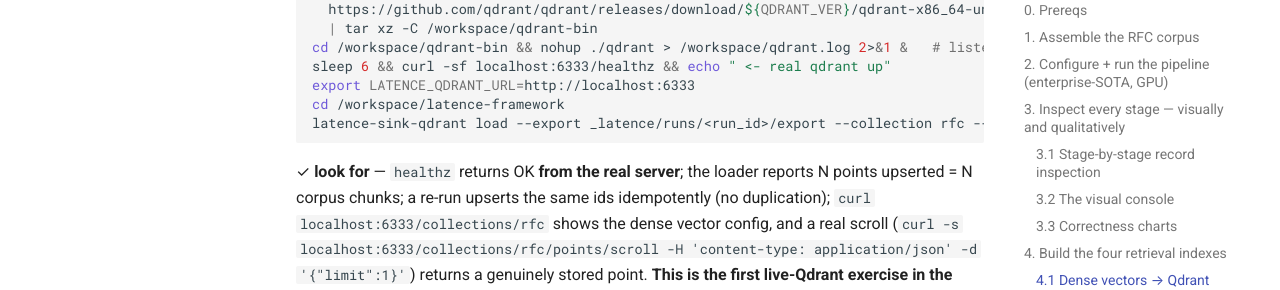
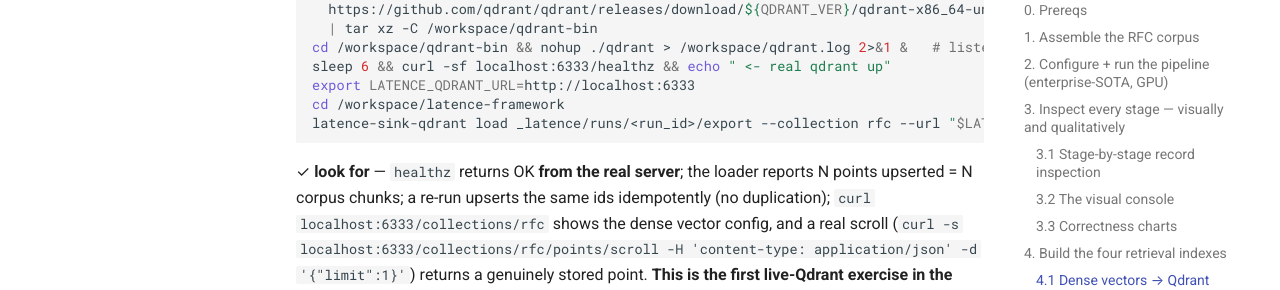
Before and after one commit to ddickmann/latence, an MkDocs documentation site: the page built from docs/TUTORIAL-rfc-retrieval-proof.md, in a window 1280 px wide and 900 px high, scrolled down 4862 px. Shown: the part 146-436 px from the top of the window. Built offline with MkDocs 1.6.1 and Material for MkDocs 9.7.7, drawn with Linux system fonts in a browser that asks for light colours; comment, search, counter and statistics services are not loaded.

Commit message:
fix(dogfood-4a-dense): The §4.1 dense-load command is written with flags the latence-sink-qdrant CLI does not accept, so a first-time operator following it literally cannot load dense vectors.

````diff
--- a/docs/TUTORIAL-rfc-retrieval-proof.md
+++ b/docs/TUTORIAL-rfc-retrieval-proof.md
@@ -200,7 +200,7 @@ cd /workspace/qdrant-bin && nohup ./qdrant > /workspace/qdrant.log 2>&1 &   # li
 sleep 6 && curl -sf localhost:6333/healthz && echo " <- real qdrant up"
 export LATENCE_QDRANT_URL=http://localhost:6333
 cd /workspace/latence-framework
-latence-sink-qdrant load --export _latence/runs/<run_id>/export --collection rfc --vector dense
+latence-sink-qdrant load _latence/runs/<run_id>/export --collection rfc --url "$LATENCE_QDRANT_URL"
 ```
 ✓ **look for** — `healthz` returns OK **from the real server**; the loader reports N points upserted =
 N corpus chunks; a re-run upserts the same ids idempotently (no duplication); `curl
````
